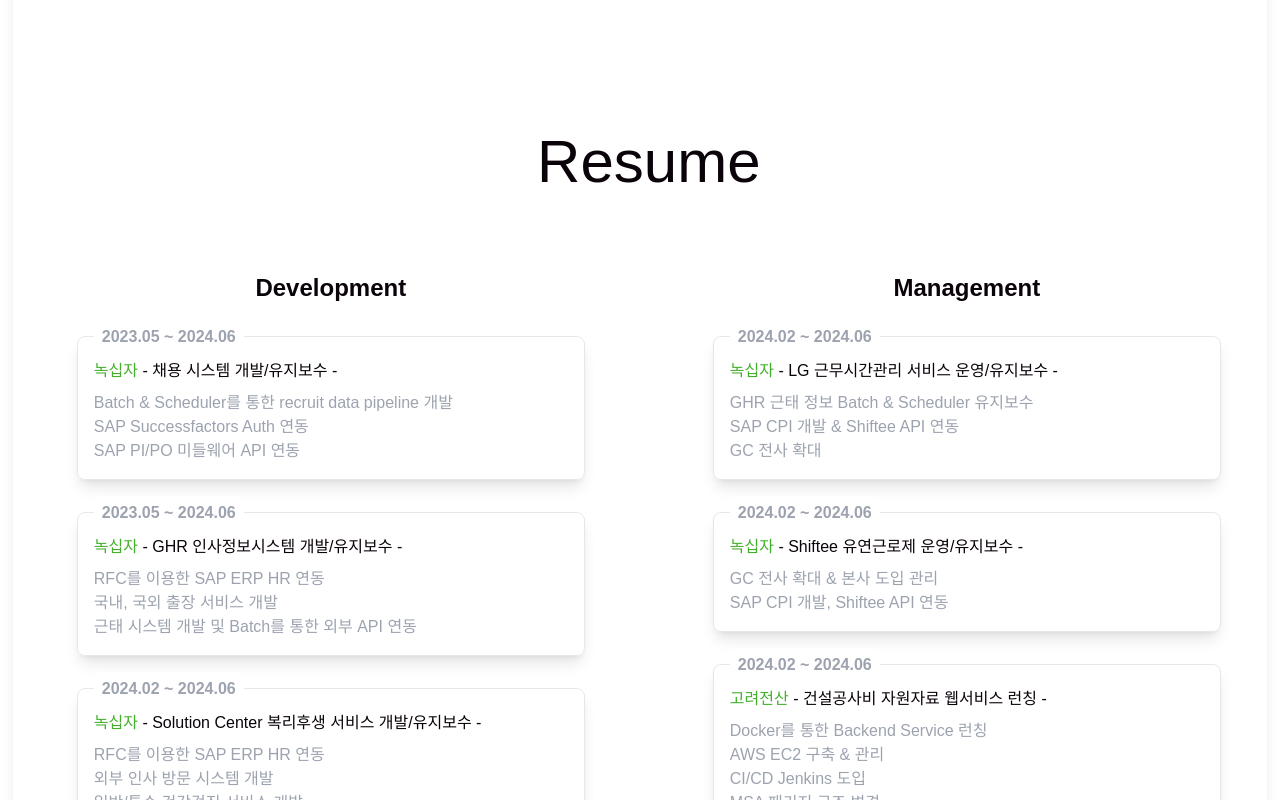
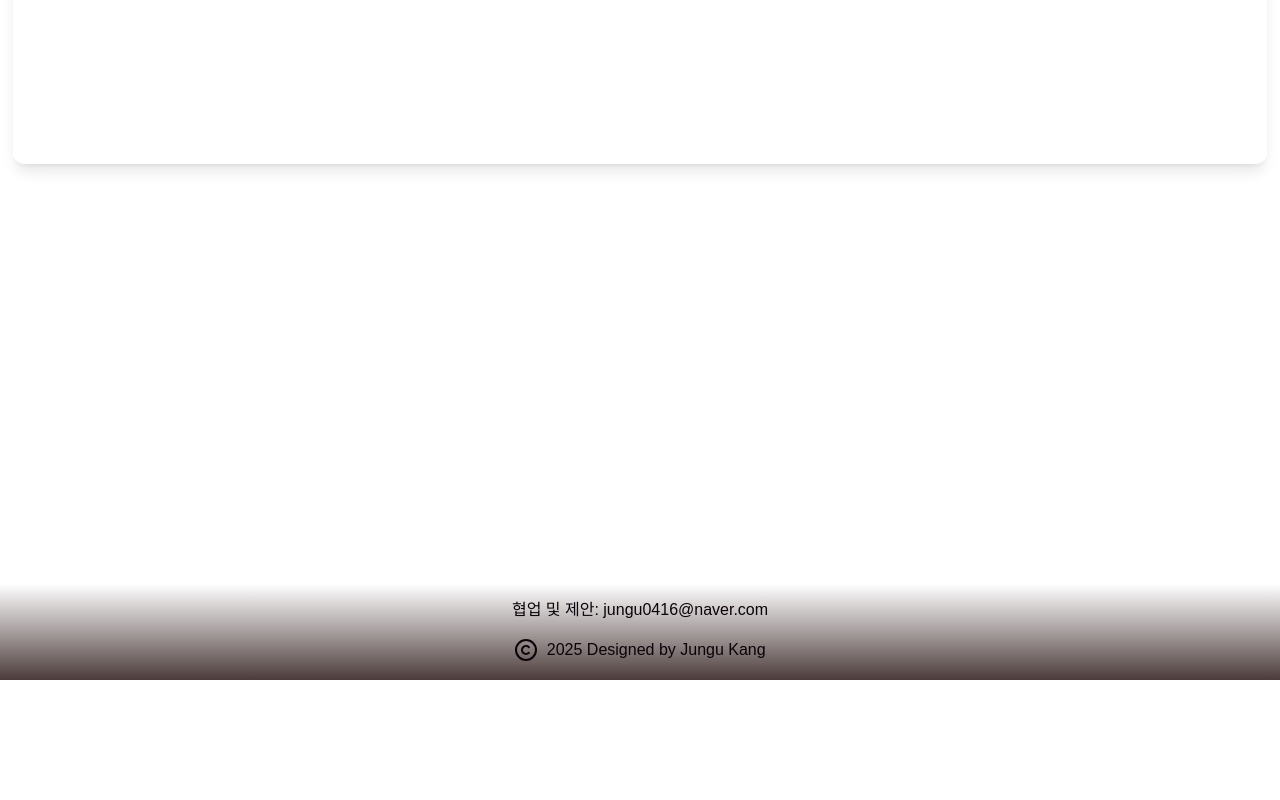
Before and after one commit to jungu0416/profile-with-react, a React (Vite) app: page /whoAmI in a window 1280 px wide. Shown: the part 3100-3900 px from the top of the page. After the commit the page ends 3780 px from the top, so only its background shows below. Built offline with nearby package versions, Linux system fonts and the light colour scheme; a web font is replaced by a local one.

Commit message:
fix: resume hide

```diff
--- a/src/features/user/User.jsx
+++ b/src/features/user/User.jsx
@@ -6,12 +6,12 @@ import Enterprise from './components/Enterprise'
 function User() {
   return (
     <main>
-      <section className="flex h-[4300px] relative justify-center">
+      <section className="flex h-[3300px] relative justify-center">
         <article className="w-[98%] mt-[-30px] pb-8 bg-white absolute rounded-xl shadow-lg backdrop-blur-lg bg-opacity-80">
           <Info />
           <div className="flex flex-col justify-center items-center w-container mx-auto mt-40">
             <About />
-            <Resume />
+            {/* <Resume /> */}
             <Enterprise />
           </div>
         </article>
```
